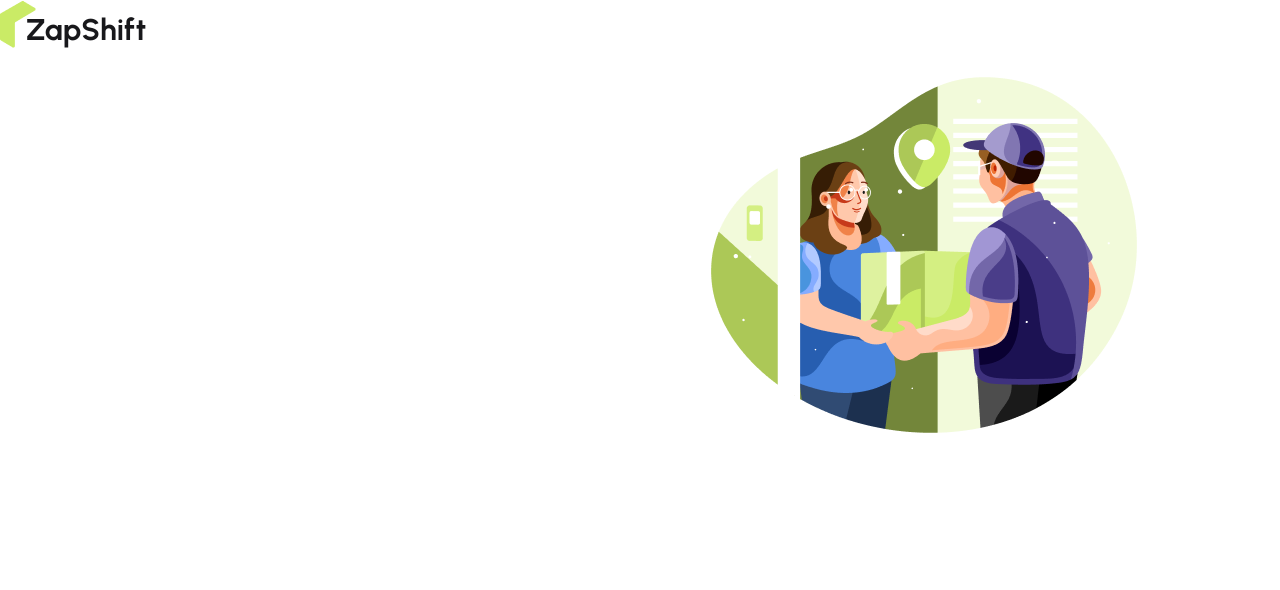
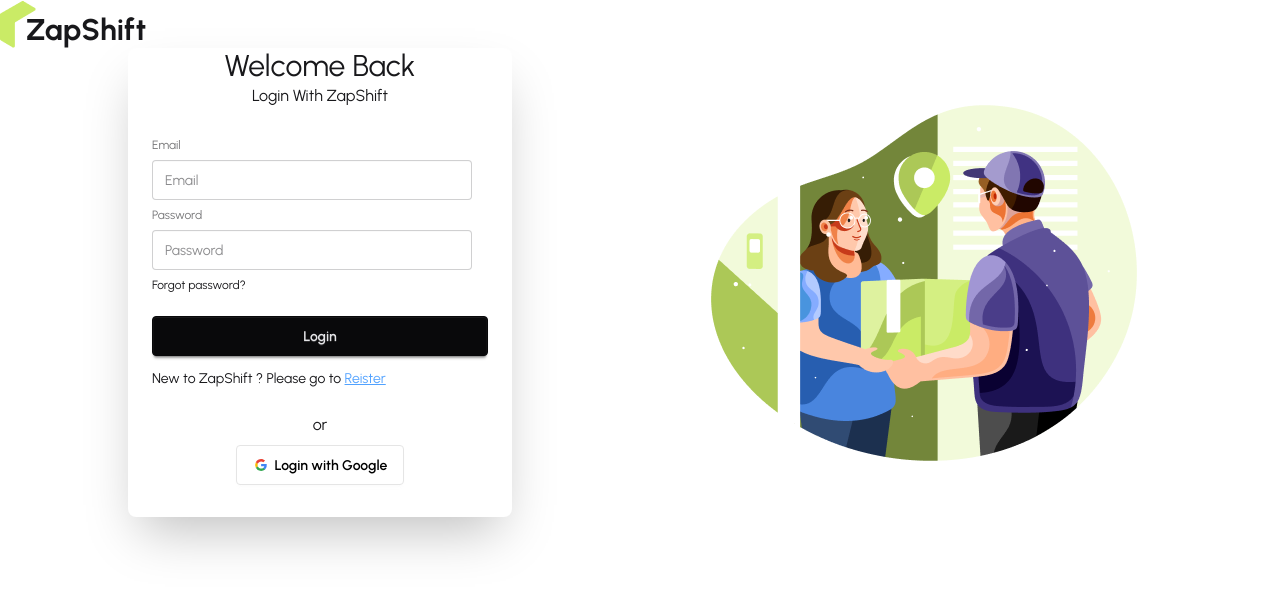
Before and after one commit to rafsanrad/zap-shift-client, a React (Vite) app: page /login in a window 1280 px wide. Shown: the top 590 px of the page. Built offline with nearby package versions, Linux system fonts and the light colour scheme; no server answers.

Commit message:
added login & register

```diff
--- /dev/null
+++ b/src/contexts/AuthContext/AuthContext.jsx
@@ -0,0 +1,3 @@
+import { createContext } from "react";
+
+export const AuthContext=createContext(null)
--- /dev/null
+++ b/src/contexts/AuthContext/AuthProvider.jsx
@@ -0,0 +1,60 @@
+import React, { useEffect, useState } from "react";
+import { AuthContext } from "./AuthContext";
+import {
+  createUserWithEmailAndPassword,
+  GoogleAuthProvider,
+  onAuthStateChanged,
+  signInWithEmailAndPassword,
+  signInWithPopup,
+  signOut,
+} from "firebase/auth";
+import { auth } from "../../firebase/firebase.init";
+
+const googleProvider = new GoogleAuthProvider();
+
+const AuthProvider = ({ children }) => {
+  const [user, setUser] = useState(null);
+  const [loading, setLoading] = useState(true);
+
+  const registerUser = (email, password) => {
+    setLoading(true);
+    return createUserWithEmailAndPassword(auth, email, password);
+  };
+  const signInUser = (email, password) => {
+    setLoading(true);
+    return signInWithEmailAndPassword(auth, email, password);
+  };
+
+  const signInGoogle = () => {
+    setLoading(true);
+    return signInWithPopup(auth, googleProvider);
+  };
+
+  const logOut=()=>{
+    setLoading(true);
+    return signOut(auth)
+  }
+
+  //observe user State
+  useEffect(() => {
+    const unSubscribe = onAuthStateChanged(auth, (currentUser) => {
+      setUser(currentUser);
+      setLoading(false)
+    });
+    return () => {
+      unSubscribe();
+    };
+  }, []);
+
+  const authInfo = {
+    user,
+    loading,
+    registerUser,
+    signInUser,
+    signInGoogle,
+    logOut,
+  };
+  return <AuthContext value={authInfo}>{children}</AuthContext>;
+};
+
+export default AuthProvider;
--- /dev/null
+++ b/src/hooks/useAuth.jsx
@@ -0,0 +1,10 @@
+import React, { use } from 'react';
+import { AuthContext } from '../contexts/AuthContext/AuthContext';
+
+//custom hook to access all in authInfo.
+const useAuth = () => {
+    const authInfo=use(AuthContext)
+    return authInfo;
+};
+
+export default useAuth;
--- a/src/layouts/AuthLayout.jsx
+++ b/src/layouts/AuthLayout.jsx
@@ -7,7 +7,7 @@
     return (
         <div className='max-w-7xl mx-auto'>
             <Logo></Logo>
-            <div className='flex'>
+            <div className='flex items-center '>
                 <div className='flex-1'>
                     <Outlet></Outlet>
                 </div>
--- a/src/main.jsx
+++ b/src/main.jsx
@@ -3,9 +3,12 @@
 import './index.css'
 import { RouterProvider } from "react-router/dom";
 import { router } from './routes/router';
+import AuthProvider from './contexts/AuthContext/AuthProvider';
 
 createRoot(document.getElementById('root')).render(
   <StrictMode>
-    <RouterProvider router={router} />
+    <AuthProvider>
+      <RouterProvider router={router} />
+    </AuthProvider>
   </StrictMode>,
 )
--- a/src/pages/Auth/Login/Login.jsx
+++ b/src/pages/Auth/Login/Login.jsx
@@ -1,11 +1,83 @@
-import React from 'react';
+import { Hand } from "lucide-react";
+import React from "react";
+import { useForm } from "react-hook-form";
+import useAuth from "../../../hooks/useAuth";
+import { Link } from "react-router";
+import SocialLogin from "../SocialLogin/SocialLogin";
 
 const Login = () => {
-    return (
-        <div>
+  const {
+    register,
+    handleSubmit,
+    formState: { errors },
+  } = useForm();
+  const { signInUser } = useAuth();
 
-        </div>
-    );
+  const handleLogin = (data) => {
+    console.log("form data", data);
+    signInUser(data.email, data.password)
+      .then((result) => {
+        console.log(result.user);
+      })
+      .catch((error) => {
+        console.log(error);
+      });
+  };
+
+  return (
+    <div className="card bg-base-100 w-full mx-auto max-w-sm shrink-0 shadow-2xl">
+        <h3 className="text-3xl text-center">Welcome Back</h3>
+        <p className="text-center">Login With ZapShift</p>
+      <form className="card-body" onSubmit={handleSubmit(handleLogin)}>
+        <fieldset className="fieldset">
+          {/* email field  */}
+          <label className="label">Email</label>
+          <input
+            type="email"
+            {...register("email", { required: true })}
+            className="input"
+            placeholder="Email"
+          />
+          {errors.email?.type === "required" && (
+            <p className="text-red-500">Email is required </p>
+          )}
+          {/* password field  */}
+          <label className="label">Password</label>
+          <input
+            type="password"
+            {...register("password", {
+              required: true,
+              minLength: 6,
+              pattern:
+                /^(?=.*[a-z])(?=.*[A-Z])(?=.*\d)(?=.*[@$!%*?&#^()\-_=+{}[\]|\\:;"'<>,./]).{6,}$/,
+            })}
+            className="input"
+            placeholder="Password"
+          />
+          {errors.password?.type === "required" && (
+            <p className="text-red-500">Password is required</p>
+          )}
+          {errors.password?.type === "minLength" && (
+            <p className="text-red-500">
+              Password must be 6 characters or longer.
+            </p>
+          )}
+          {errors.password?.type === "pattern" && (
+            <p>
+              password must have atleast one uppercase,one lowercase,one number
+              and one special character.
+            </p>
+          )}
+          <div>
+            <a className="link link-hover">Forgot password?</a>
+          </div>
+          <button className="btn btn-neutral mt-4">Login</button>
+        </fieldset>
+        <p>New to ZapShift ? Please go to <Link className="text-blue-400 underline" to="/register">Reister</Link></p>
+      </form>
+      <SocialLogin></SocialLogin>
+    </div>
+  );
 };
 
 export default Login;
--- a/src/pages/Auth/Register/Register.jsx
+++ b/src/pages/Auth/Register/Register.jsx
@@ -1,5 +1,8 @@
 import React from "react";
 import { useForm } from "react-hook-form";
+import useAuth from "../../../hooks/useAuth";
+import { Link } from "react-router";
+import SocialLogin from "../SocialLogin/SocialLogin";
 
 const Register = () => {
   const {
@@ -8,12 +11,23 @@
     formState: { errors },
   } = useForm();
 
+  const { registerUser } = useAuth();
+
   const handleRegistration = (data) => {
     console.log("after register", data);
+    registerUser(data.email, data.password)
+      .then((result) => {
+        console.log(result.user);
+      })
+      .catch((error) => {
+        console.log(error);
+      });
   };
   return (
-    <div>
-      <form onSubmit={handleSubmit(handleRegistration)}>
+    <div className="card bg-base-100 w-full mx-auto max-w-sm shrink-0 shadow-2xl">
+        <h3 className="text-3xl text-center">Welcome to ZapShift</h3>
+        <p className="text-center">Register With ZapShift</p>
+      <form className="card-body" onSubmit={handleSubmit(handleRegistration)}>
         <fieldset className="fieldset">
           <label className="label">Email</label>
           <input
@@ -47,16 +61,21 @@
               Password must be 6 characters or longer.
             </p>
           )}
-          {
-            errors.password?.type==="pattern" && <p>password must have atleast one uppercase,one lowercase,one number and one special character.</p>
-          }
+          {errors.password?.type === "pattern" && (
+            <p>
+              password must have atleast one uppercase,one lowercase,one number
+              and one special character.
+            </p>
+          )}
 
           <div>
             <a className="link link-hover">Forgot password?</a>
           </div>
-          <button className="btn btn-neutral mt-4">Login</button>
+          <button className="btn btn-neutral mt-4">Register</button>
         </fieldset>
+        <p>Already have an account ? Please go to <Link className="text-blue-400 underline" to="/login">Login</Link></p>
       </form>
+      <SocialLogin></SocialLogin>
     </div>
   );
 };
--- /dev/null
+++ b/src/pages/Auth/SocialLogin/SocialLogin.jsx
@@ -0,0 +1,55 @@
+import React from "react";
+import useAuth from "../../../hooks/useAuth";
+
+const SocialLogin = () => {
+  const { signInGoogle } = useAuth();
+  const handleGoogleSignIn = () => {
+    signInGoogle()
+      .then((result) => {
+        console.log(result.user);
+      })
+      .catch((error) => {
+        console.log(error);
+      });
+  };
+  return (
+    <div className="text-center pb-8">
+      <p className="mb-2">or</p>
+      <button
+        onClick={handleGoogleSignIn}
+        className="btn bg-white text-black border-[#e5e5e5] "
+      >
+        <svg
+          aria-label="Google logo"
+          width="16"
+          height="16"
+          xmlns="http://www.w3.org/2000/svg"
+          viewBox="0 0 512 512"
+        >
+          <g>
+            <path d="m0 0H512V512H0" fill="#fff"></path>
+            <path
+              fill="#34a853"
+              d="M153 292c30 82 118 95 171 60h62v48A192 192 0 0190 341"
+            ></path>
+            <path
+              fill="#4285f4"
+              d="m386 400a140 175 0 0053-179H260v74h102q-7 37-38 57"
+            ></path>
+            <path
+              fill="#fbbc02"
+              d="m90 341a208 200 0 010-171l63 49q-12 37 0 73"
+            ></path>
+            <path
+              fill="#ea4335"
+              d="m153 219c22-69 116-109 179-50l55-54c-78-75-230-72-297 55"
+            ></path>
+          </g>
+        </svg>
+        Login with Google
+      </button>
+    </div>
+  );
+};
+
+export default SocialLogin;
```
